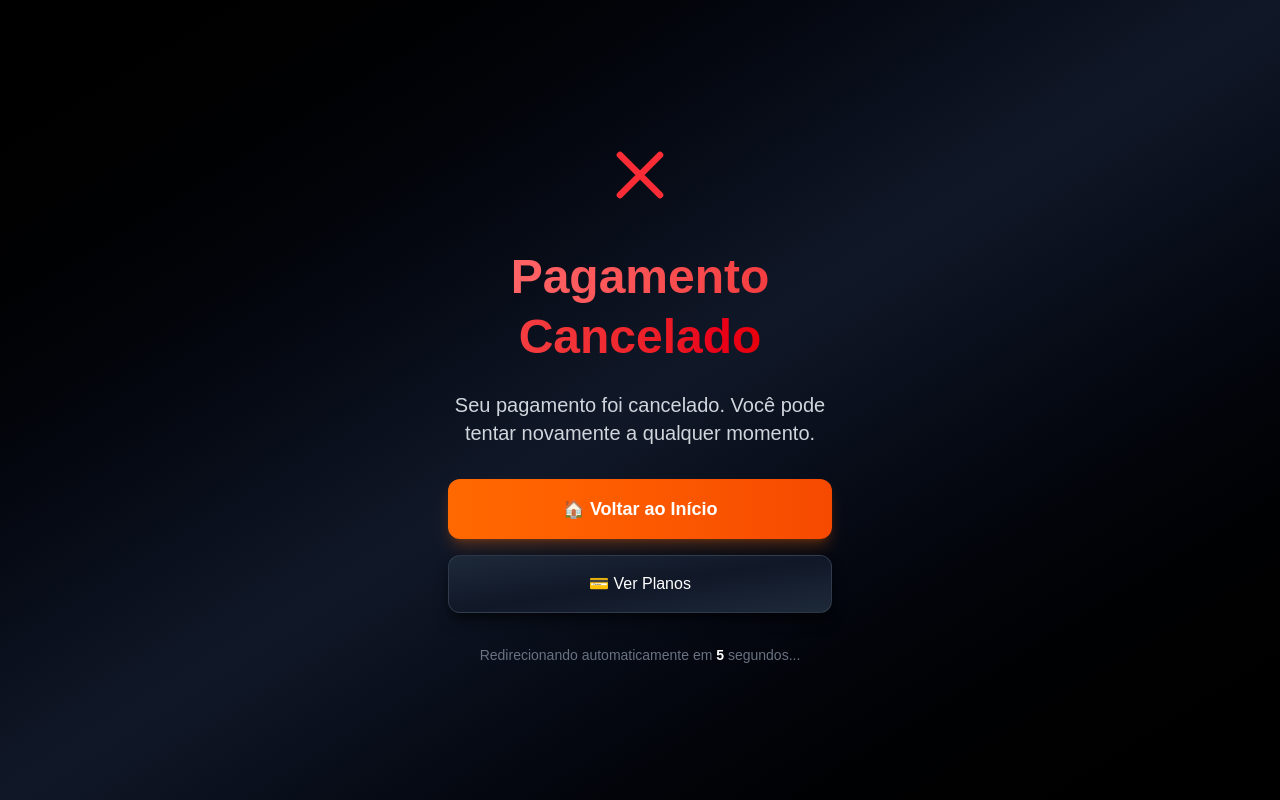
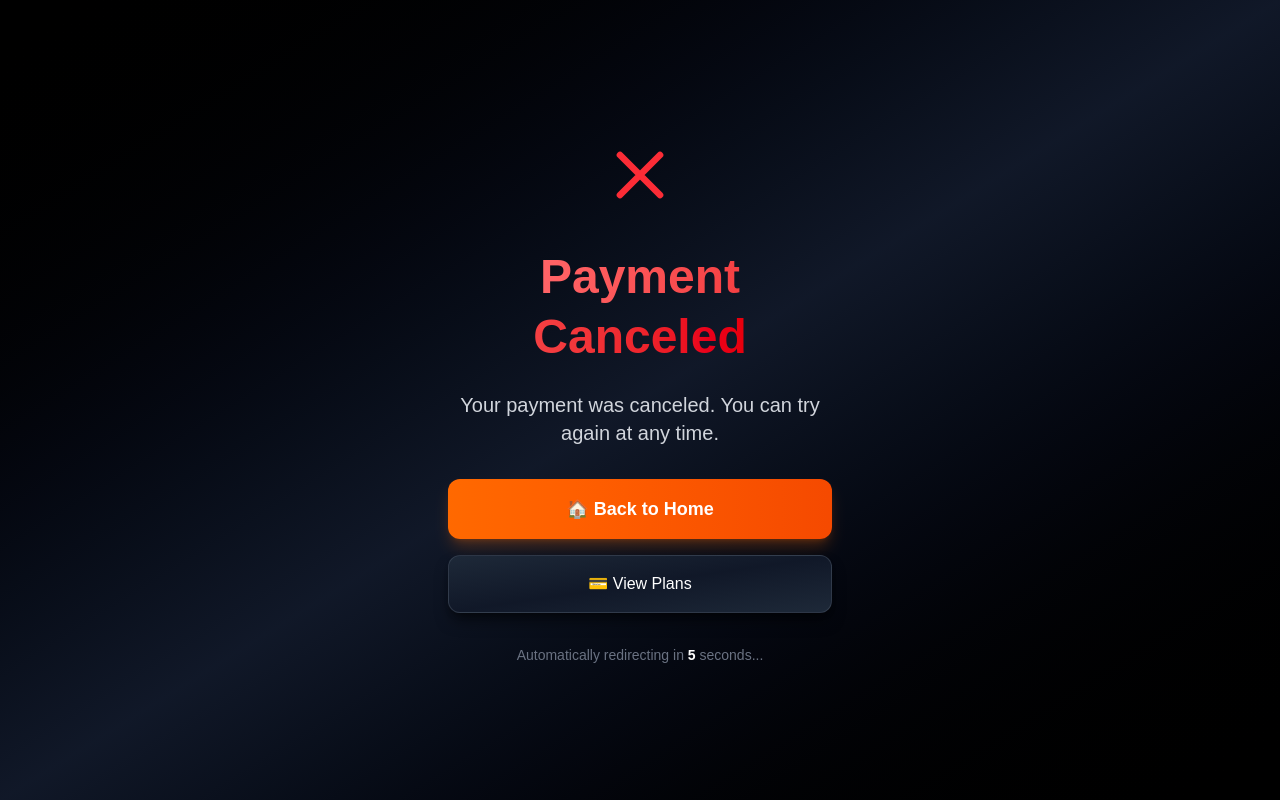
Before and after one commit to eduardocodes/btc-influencer, a Next.js app: page /billing/canceled in a window 1280 px wide. Built offline with nearby package versions, Linux system fonts and the light colour scheme; no server answers.

Commit message:
refactor: translate app from Portuguese to English
- Update all UI text, comments and documentation from Portuguese to English
- Remove deprecated "crypto" category from available categories list
- Maintain all functionality while improving international accessibility

```diff
--- a/src/app/api/analyze-product/route.ts
+++ b/src/app/api/analyze-product/route.ts
@@ -19,7 +19,6 @@ const AVAILABLE_CATEGORIES = [
   "btc-only",
   "content-creation",
   "courses",
-  "crypto",
   "custody",
   "education",
   "environment",
--- a/src/app/billing/canceled/page.tsx
+++ b/src/app/billing/canceled/page.tsx
@@ -41,11 +41,11 @@ export default function BillingCanceled() {
         </div>
 
         <h1 className="text-4xl md:text-5xl font-extrabold leading-tight mb-6">
-          <span className="bg-gradient-to-r from-red-400 to-red-600 bg-clip-text text-transparent">Pagamento Cancelado</span>
+          <span className="bg-gradient-to-r from-red-400 to-red-600 bg-clip-text text-transparent">Payment Canceled</span>
         </h1>
 
         <p className="text-lg md:text-xl text-gray-300 mb-8">
-          Seu pagamento foi cancelado. Você pode tentar novamente a qualquer momento.
+          Your payment was canceled. You can try again at any time.
         </p>
 
         <div className="space-y-4">
@@ -53,19 +53,19 @@ export default function BillingCanceled() {
             onClick={() => router.push('/home')}
             className="w-full inline-block rounded-xl bg-gradient-to-r from-orange-500 to-orange-600 hover:from-orange-400 hover:to-orange-500 px-8 py-4 text-lg font-semibold text-white hover:scale-105 transition-all duration-300 shadow-lg shadow-orange-500/25 cursor-pointer"
           >
-            🏠 Voltar ao Início
+            🏠 Back to Home
           </button>
 
           <button
             onClick={() => router.push('/account')}
             className="w-full bg-gradient-to-br from-gray-800 via-gray-900 to-gray-800 hover:from-gray-700 hover:via-gray-800 hover:to-gray-700 text-white font-medium py-4 px-8 rounded-xl transition-all duration-300 border border-gray-600/50 hover:border-orange-500/50 shadow-lg shadow-black/50 cursor-pointer"
           >
-            💳 Ver Planos
+            💳 View Plans
           </button>
         </div>
 
         <p className="text-sm text-gray-500 mt-8">
-          Redirecionando automaticamente em <span className="font-bold text-white">{countdown}</span> segundo{countdown !== 1 ? 's' : ''}...
+          Automatically redirecting in <span className="font-bold text-white">{countdown}</span> second{countdown !== 1 ? 's' : ''}...
         </p>
       </div>
     </div>
--- a/src/app/onboarding/page.tsx
+++ b/src/app/onboarding/page.tsx
@@ -229,7 +229,7 @@ const OnboardingFlow = ({ onComplete }: { onComplete: () => void }) => {
                     onKeyDown={(e) => e.key === 'Enter' && isStepValid() && handleNext()}
                   />
                   </div>
-                  <p className="text-white/50 text-xs mt-1">Opcional: Inclua se você tiver uma landing page</p>
+                  <p className="text-white/50 text-xs mt-1">Optional: Include if you have a landing page</p>
                 </div>
               </div>
             </div>
--- a/src/app/profile/page.tsx
+++ b/src/app/profile/page.tsx
@@ -55,7 +55,7 @@ export default function Profile() {
             onClick={() => router.push('/home')}
             className="px-6 py-3 bg-gray-600 text-white rounded-md hover:bg-gray-700 transition-colors"
           >
-            Voltar para Home
+            Back to Home
           </button>
 
           <button
--- a/src/components/PlansModal.tsx
+++ b/src/components/PlansModal.tsx
@@ -43,7 +43,7 @@ export default function PlansModal({ isOpen, onClose }: PlansModalProps) {
     }
   };
 
-  // Fechar com ESC
+  // Close with ESC
   useEffect(() => {
     const handleEsc = (e: KeyboardEvent) => {
       if (e.key === 'Escape') {
--- a/src/trigger/cancelSubscription.ts
+++ b/src/trigger/cancelSubscription.ts
@@ -3,26 +3,26 @@ import { supabaseAdmin } from '../lib/supabase/admin';
 
 export const cleanupcanceledSubscriptions = schedules.task({
   id: "cleanup-canceled-subscriptions",
-  // Roda diariamente às 00h (meia-noite)
+  // Runs daily at 00h (midnight)
   cron: "0 0 * * *",
-  // Timeout de 5 minutos para a operação
+  // 5 minute timeout for the operation
   maxDuration: 300,
   run: async (payload, { ctx }) => {
-    logger.log("Iniciando limpeza de assinaturas inativas", {
+    logger.log("Starting cleanup of inactive subscriptions", {
       timestamp: payload.timestamp,
       timezone: payload.timezone
     });
 
     try {
-      // Obter a data atual no formato YYYY-MM-DD
+      // Get current date in YYYY-MM-DD format
       const today = new Date();
       const todayString = today.toISOString().split('T')[0];
 
-      logger.log("Data de hoje para comparação", { todayString });
+      logger.log("Today's date for comparison", { todayString });
 
-      // Buscar registros que atendem aos critérios:
+      // Search for records that meet the criteria:
       // 1. status = 'canceled'
-      // 2. current_period_end = data atual (comparando apenas a data, não o horário)
+      // 2. current_period_end = current date (comparing only date, not time)
       const { data: subscriptionsToDelete, error: selectError } = await supabaseAdmin
         .from('subscriptions')
         .select('id, user_id, status, current_period_end')
@@ -31,20 +31,20 @@ export const cleanupcanceledSubscriptions = schedules.task({
         .filter('current_period_end', 'lt', `${todayString}T23:59:59.999Z`);
 
       if (selectError) {
-        logger.error("Erro ao buscar assinaturas para deletar", { error: selectError });
+        logger.error("Error searching for subscriptions to delete", { error: selectError });
         throw selectError;
       }
 
       if (!subscriptionsToDelete || subscriptionsToDelete.length === 0) {
-        logger.log("Nenhuma assinatura inativa encontrada para remoção hoje");
+        logger.log("No inactive subscriptions found for removal today");
         return;
       }
 
-      logger.log(`Encontradas ${subscriptionsToDelete.length} assinaturas para remoção`, {
+      logger.log(`Found ${subscriptionsToDelete.length} subscriptions for removal`, {
         subscriptions: subscriptionsToDelete
       });
 
-      // Deletar os registros
+      // Delete the records
       const { error: deleteError } = await supabaseAdmin
         .from('subscriptions')
         .delete()
@@ -53,11 +53,11 @@ export const cleanupcanceledSubscriptions = schedules.task({
         .filter('current_period_end', 'lt', `${todayString}T23:59:59.999Z`);
 
       if (deleteError) {
-        logger.error("Erro ao deletar assinaturas", { error: deleteError });
+        logger.error("Error deleting subscriptions", { error: deleteError });
         throw deleteError;
       }
 
-      logger.log(`Limpeza concluída com sucesso! ${subscriptionsToDelete.length} assinaturas removidas`, {
+      logger.log(`Cleanup completed successfully! ${subscriptionsToDelete.length} subscriptions removed`, {
         removedSubscriptions: subscriptionsToDelete.map(sub => ({
           id: sub.id,
           user_id: sub.user_id,
@@ -66,7 +66,7 @@ export const cleanupcanceledSubscriptions = schedules.task({
       });
 
     } catch (error) {
-      logger.error("Erro durante a limpeza de assinaturas", { error });
+      logger.error("Error during subscription cleanup", { error });
       throw error;
     }
   },
```
Also changed, not shown: middleware.ts (+6 -6 lines), src/app/search/results/page.tsx (+4 -4 lines), 1 other file (tests, documents, lock files or other folders).
